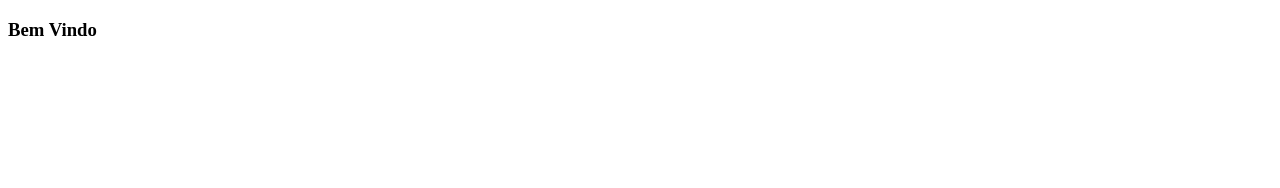
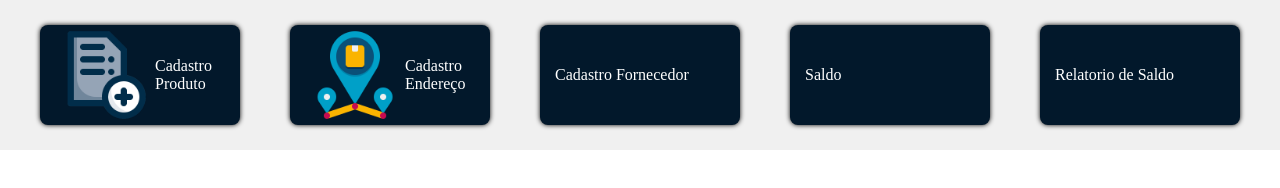
Before and after one commit to JoseIvo95/armazenai, a plain HTML site: page menu.html in a window 1280 px wide. Drawn offline with Linux system fonts and the light colour scheme.

Commit message:
construindo o menu

```diff
--- /dev/null
+++ b/menu.css
@@ -0,0 +1,50 @@
+* {
+    padding: 0;
+    margin: 0;
+    box-sizing: border-box;
+}
+
+
+header {
+    background-color: #b4b4b433;
+}
+
+a{
+    text-decoration: none;
+}
+
+.box-container {
+
+    height: 150px;
+    width: 100vw;
+
+    display: flex;
+    align-items: center;
+    justify-content: space-evenly;
+}
+
+.box-categoria {
+    border-radius: .5rem;
+    box-shadow: 0px 0px 5px rgba(0, 0, 0, 1);
+    background-color: #02182B;
+
+    margin: 10px;
+    padding: 15px;
+    width: 200px;
+    height: 100px;
+
+    display: flex;
+    justify-content: space-between;
+    align-items: center;
+
+    color: #fff;
+}
+
+.icone-categoria{
+    height: 100px;
+}
+
+.box-categoria:hover{
+    color: gray;
+    background-color: hsl(235, 12%, 35%);
+}
--- a/menu.html
+++ b/menu.html
@@ -4,8 +4,33 @@
     <meta charset="UTF-8">
     <meta name="viewport" content="width=device-width, initial-scale=1.0">
     <title>Menu</title>
+    <link rel="stylesheet" href="menu.css">
 </head>
 <body>
-    <h3>Bem Vindo</h3>
+    <header>
+        <div class="box-container">
+            <a href="cadastro-produto.html">
+
+                <div class="box-categoria">
+                    <img src="img/categorias/cadastro-produto.png" alt="icone de cadastro para novo produtos" class="icone-categoria">
+                    <p>Cadastro Produto</p>
+                </div>
+
+            </a>
+            <div class="box-categoria">
+                <img src="img/categorias/cadastro-endereco.png" alt="cadastro para novos endereço" class="icone-categoria">
+                <p>Cadastro Endereço</p>
+            </div>
+            <div class="box-categoria">
+                <p>Cadastro Fornecedor</p>
+            </div>
+            <div class="box-categoria">
+                <p>Saldo</p>
+            </div>
+            <div class="box-categoria">
+                <p>Relatorio de Saldo</p>
+            </div>
+        </div>
+    </header>
 </body>
 </html>
```
Also changed, not shown: cadastro-produto.html (added, +11 -0 lines), img/categorias/cadastro-endereco.png (added), img/categorias/cadastro-produto.png (added).
